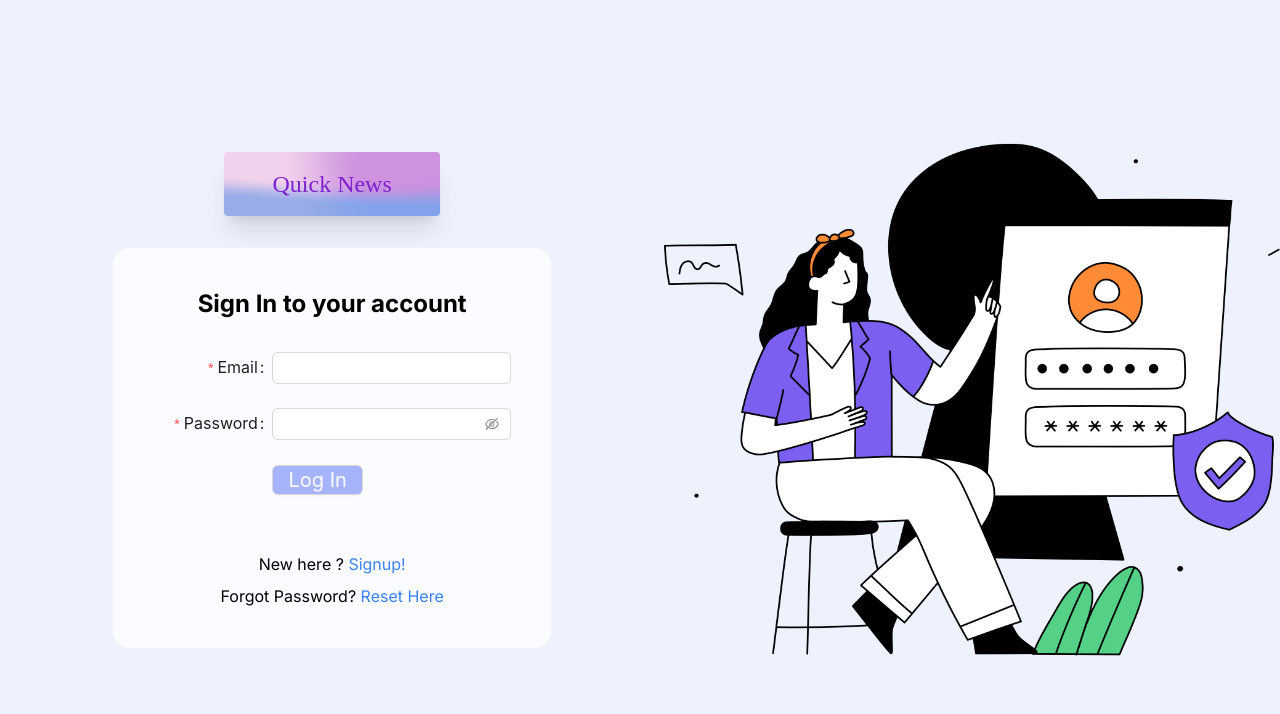
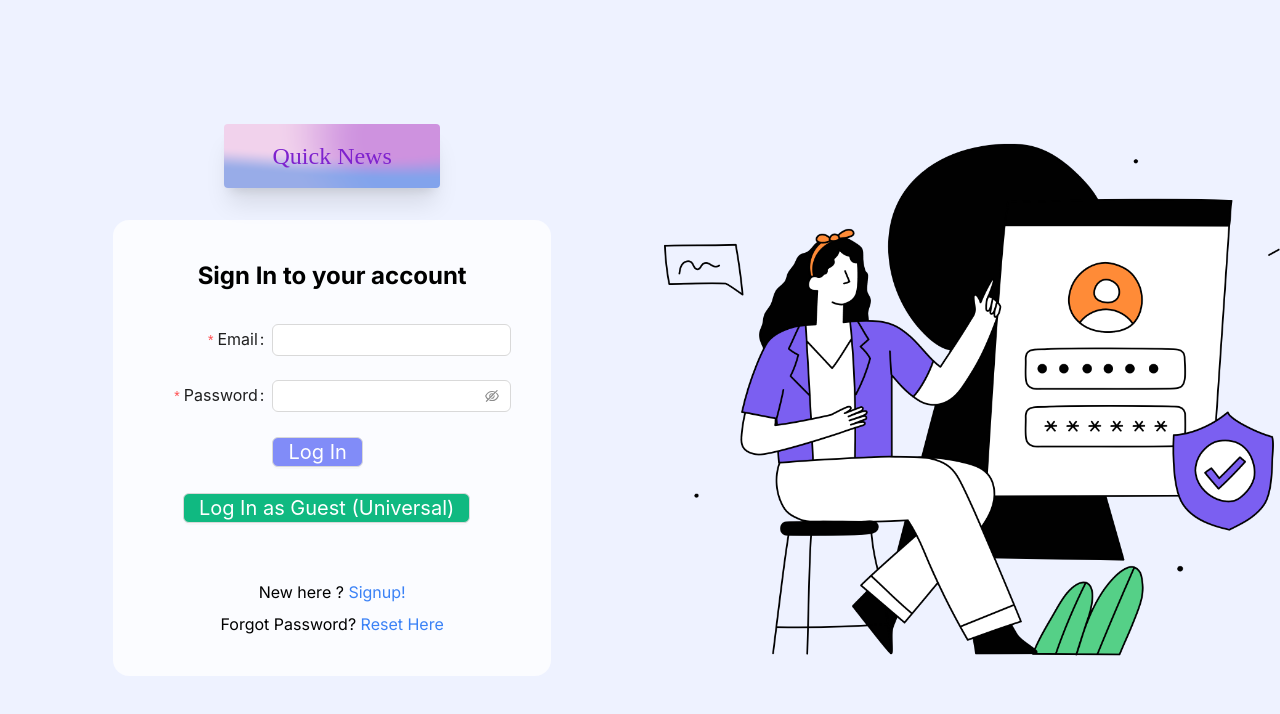
Before and after one commit to Yash-Raj-50/quick-news, a Next.js app: page /authentication/signin in a window 1280 px wide. Shown: the top 714 px of the page. Built offline with nearby package versions, Linux system fonts and the light colour scheme; no server answers.

Commit message:
Guest Mode Added

```diff
--- a/src/components/antd/loginInput.js
+++ b/src/components/antd/loginInput.js
@@ -1,7 +1,7 @@
 'use client';
 
 import React from 'react';
-import { Button, Checkbox, Form, Input } from 'antd';
+import { Button, Form, Input } from 'antd';
 import '../../app/globals.css';
 // import { signIn } from 'next-auth/react';
 import { useRouter } from 'next/navigation';
@@ -29,6 +29,22 @@ const LoginInput = () => {
   const onFinishFailed = (errorInfo) => {
     console.log('Failed:', errorInfo);
   };
+
+  const GuestInfo = {email: 'guest@quicknews.demo', password: 'test123'};
+  const GuestLogin = async () => {
+    try {
+      const res = await signInWithEmailAndPassword(GuestInfo.email, GuestInfo.password);
+      if(typeof window !== 'undefined') {
+        sessionStorage.setItem('user_email', res.user.email);
+        sessionStorage.setItem('user_id', res.user.uid);
+        sessionStorage.setItem('isGuest', true);
+      }
+      router.push('/');
+    } catch(e) {
+      console.error(e);
+    }
+  };
+
   return (
     <Form
       name="basic"
@@ -84,8 +100,18 @@ const LoginInput = () => {
           span: 16,
         }}
       >
-        <Button type="default" htmlType="submit" className='bg-indigo-300 text-white text-xl h-auto hover:scale-110'>
+        <Button type="default" htmlType="submit" className='bg-indigo-400 text-white text-xl h-auto hover:scale-110'>
           Log In
+        </Button>
+      </Form.Item>
+      <Form.Item
+        wrapperCol={{
+          offset: 2,
+          span: 16,
+        }}
+      >
+        <Button type="default" onClick={GuestLogin} className='bg-emerald-500 text-white text-xl h-auto hover:scale-110'>
+          Log In as Guest (Universal)
         </Button>
       </Form.Item>
     </Form>
--- a/src/components/navbar/navbar.js
+++ b/src/components/navbar/navbar.js
@@ -1,12 +1,12 @@
 'use client'
 
-import React, {useState, useEffect} from 'react'
+import React, { useState, useEffect } from 'react'
 import Logo from '../others/logo'
 import Link from 'next/link'
 import { auth } from '../../app/firebase/config';
 import { useRouter } from 'next/navigation';
 import { signOut } from 'firebase/auth';
-import { Button, Drawer } from 'antd';
+import { Button, Drawer, Tooltip } from 'antd';
 import Image from 'next/image'
 import profilePic from '../../assets/stock-profile.png'
 
@@ -15,15 +15,16 @@ const Navbar = () => {
     const router = useRouter();
     const logout = () => {
         signOut(auth);
-        if(typeof window !== 'undefined') {
+        if (typeof window !== 'undefined') {
             sessionStorage.removeItem('user_email');
             sessionStorage.removeItem('user_id');
+            sessionStorage.removeItem('isGuest');
         }
         router.push('/authentication/signin');
     }
     const [open, setOpen] = useState(false);
     const [isDesktop, setIsDesktop] = useState(false);
-    const toggleDrawer = () => {setOpen(!open)};
+    const toggleDrawer = () => { setOpen(!open) };
     const updatePredicate = () => {
         setIsDesktop(window.innerWidth > 768);
     };
@@ -40,20 +41,20 @@ const Navbar = () => {
         <div className='bg-slate-200 w-full flex justify-center' style={{ height: "7%" }}>
             <div className='flex h-full w-full max-w-screen-xl items-center justify-between px-8 py-1'>
                 <Link href={"/"} className='h-full md:visible invisible'><Logo /></Link>
-                { isDesktop ? (
+                {isDesktop ? (
                     <div className='flex gap-10 h-full'>
                         <Link href={"/user/favourites"} className='flex items-center gap-2 justify-center h-full'>Favourites <i class="bi bi-heart-fill"></i></Link>
                         <Link href={"/user/saved"} className='flex items-center gap-2 justify-center h-full'>Saved <i class="bi bi-arrow-down"></i></Link>
+                        <Tooltip title="Log Out">
                             <button className='flex items-center gap-2 justify-center bg-indigo-100 p-3 border border-black rounded hover:scale-105 h-full'
                                 onClick={logout}
                             >
-                            {(typeof window !== 'undefined')
-                            && (sessionStorage.getItem('user_email'))}
-                            {/* {sessionStorage.getItem('user_email')} */}
+                                {(typeof window !== 'undefined') && (sessionStorage.getItem('isGuest') ? 'Guest (Universal)' : sessionStorage.getItem('user_email'))}
                                 <div className='bg-white rounded-full h-10'>
-                                <Image src={profilePic} className='h-full w-full'/>
+                                    <Image src={profilePic} className='h-full w-full' />
                                 </div>
                             </button>
+                        </Tooltip>
                     </div>
                 ) : (
                     <>
@@ -64,18 +65,21 @@ const Navbar = () => {
                             <div className='flex flex-col h-full gap-8 text-xl'>
                                 <Link href={"/user/favourites"} onClick={toggleDrawer} className='flex items-center gap-2 justify-center'>Favourites <i class="bi bi-heart-fill"></i></Link>
                                 <Link href={"/user/saved"} onClick={toggleDrawer} className='flex items-center gap-2 justify-center'>Saved <i class="bi bi-arrow-down"></i></Link>
+                                <Tooltip title="Log Out">
+
                                     <button className='flex items-center gap-2 justify-center bg-indigo-100 p-3 border border-black rounded hover:scale-105'
                                         onClick={logout}
                                     >
-                                {(typeof Window !== 'undefined') && sessionStorage.getItem('user_email')}
+                                        {(typeof window !== 'undefined') && (sessionStorage.getItem('isGuest') ? 'Guest (Universal)' : sessionStorage.getItem('user_email'))}
                                         <div className='bg-white rounded-full h-10'>
-                                    <Image src={profilePic} className='h-full w-full'/>
+                                            <Image src={profilePic} className='h-full w-full' />
                                         </div>
                                     </button>
+                                </Tooltip>
                             </div>
                         </Drawer>
                     </>
-                ) }
+                )}
             </div>
         </div>
     )
```
Lines whose indentation alone changed are shown as unchanged.
